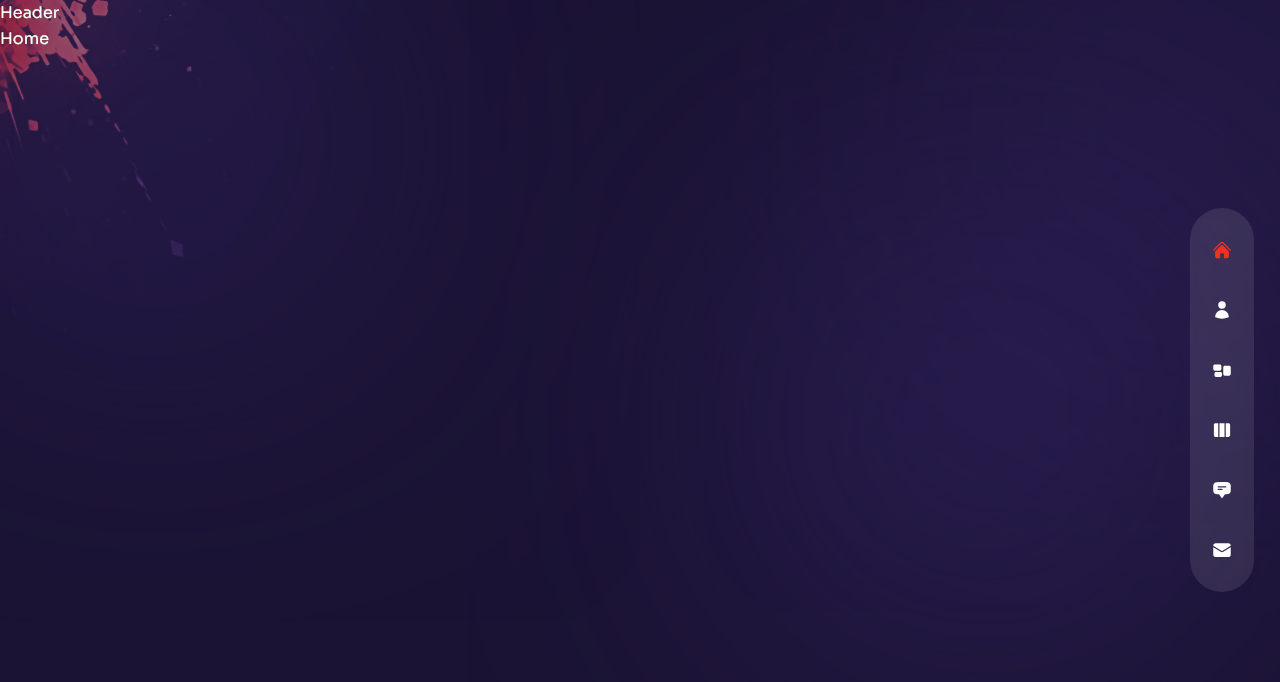
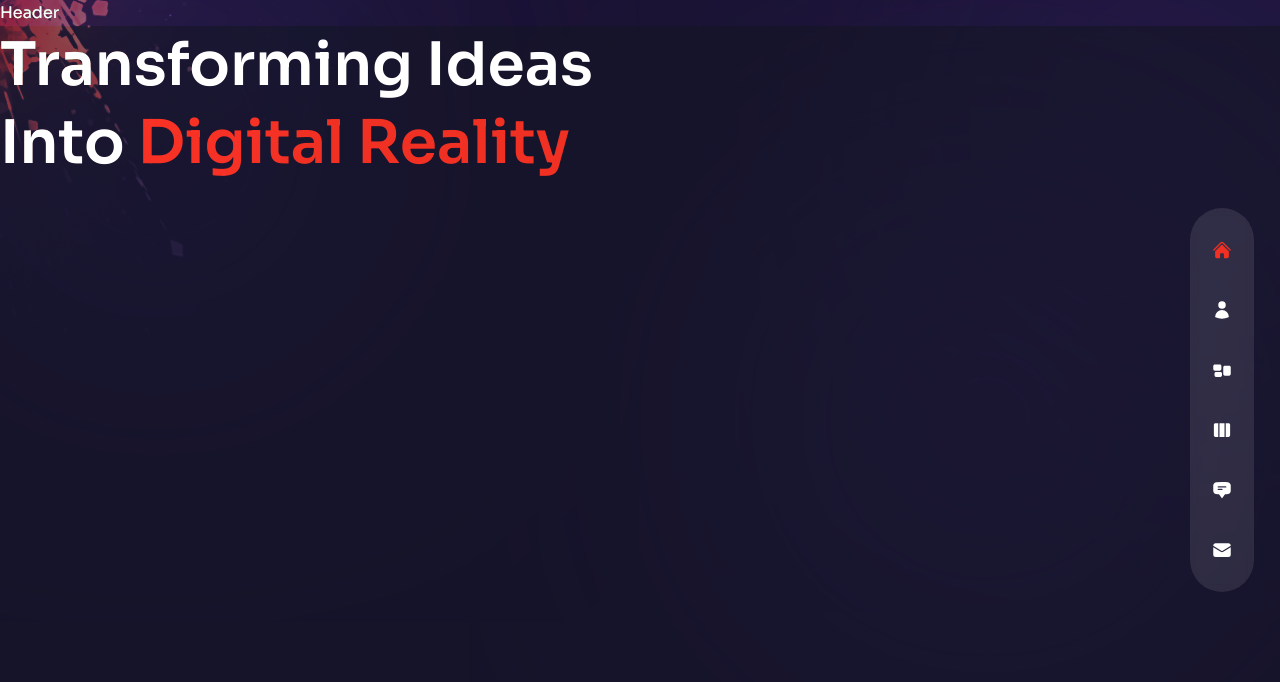
Before and after one commit to Pol-Gallardo/polgallardo, a Next.js app: page / in a window 1280 px wide. Shown: the top 682 px of the page. Built offline with nearby package versions, Linux system fonts and the light colour scheme.

Commit message:
first step home

```diff
--- a/pages/index.js
+++ b/pages/index.js
@@ -1,5 +1,32 @@
+// next image
+import Image from 'next/image';
+
+//components
+import ParticlesContainer from '../components/ParticlesContainer';
+import ProjectsBtn from '../components/ProjectsBtn';
+import Avatar from '../components/Avatar';
+
+// framer motion
+import { motion } from 'framer-motion';
+
+// variants
+import { fadeIn } from '../variants';
+
+
 const Home = () => {
-  return <div>Home</div>;
+  return <div className='bg-primary/60 h-full'>
+    {/* text */}
+    <div>
+      <div>
+        {/* title */}
+        <h1 className='h1'>
+          Transforming Ideas <br /> Into <span className='text-accent'>Digital Reality</span>
+        </h1>
+      </div>
+      {/* image */}
+      <div></div>
+    </div>
+  </div>;
 };
 
 export default Home;
```
